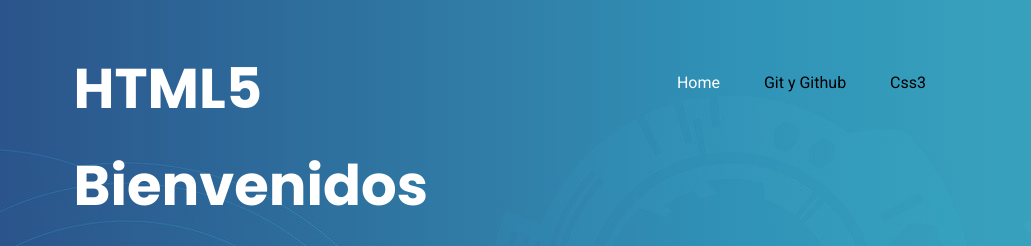
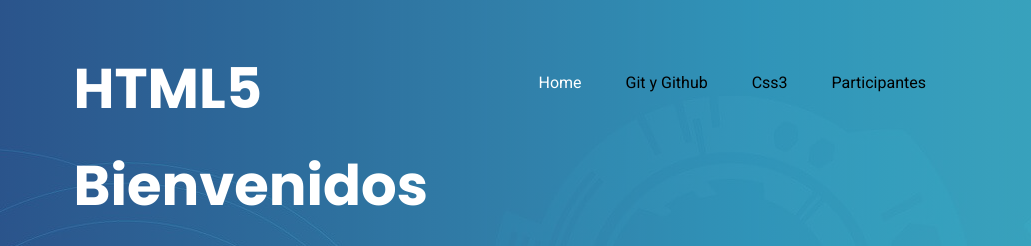
Before and after one commit to wilson1982-2020/fase3, a plain HTML site: page html5.html in a window 1280 px wide. Shown: the top 246 px of the page, 249-1280 px from the left. Drawn offline with Linux system fonts and the light colour scheme; a script that the page names is missing.

Commit message:
Enlace Pestaña participantes

```diff
--- a/html5.html
+++ b/html5.html
@@ -64,6 +64,7 @@
               <li class="active"><a href="index.html" class="nav-link">Home</a></li>
               <li><a href="git_github.html" class="nav-link">Git y Github</a></li>
               <li><a href="css3.html" class="nav-link">Css3</a></li>
+              <li><a href="particpantes.html" class="nav-link">Participantes</a></li>
             </ul>
           </nav>
         </div>
```
